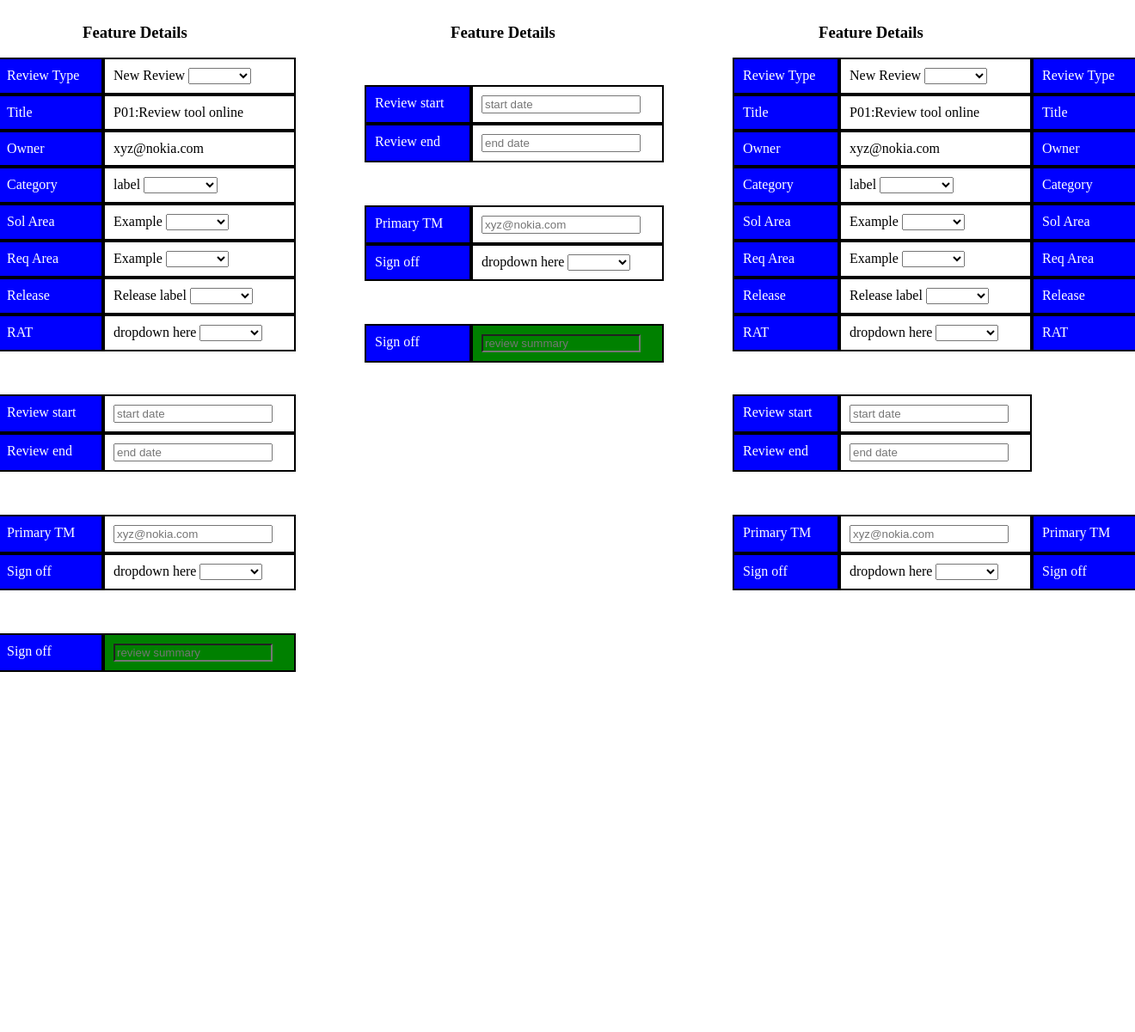
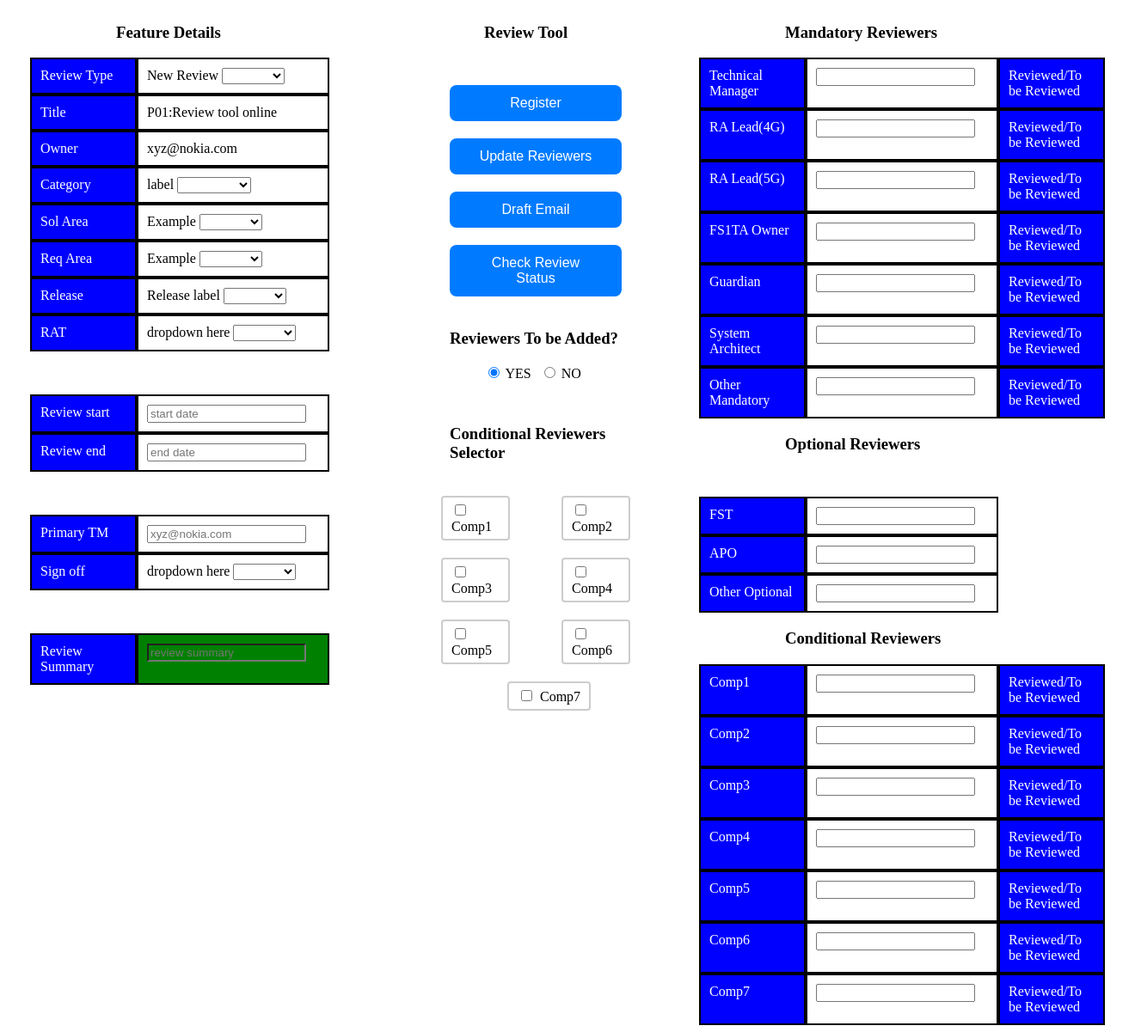
Before and after one commit to fs0toolkit/FSOtoolkit_page, a Flask app: template fs0review/fs0review/website/templates/review+tool.html in a window 1320 px wide. Shown: the whole page at 86% size. Before the commit the page ends 782 px from the top, so only its background shows below. Run offline with Flask 3, Linux system fonts and the light colour scheme; the template is opened without the code that fills it, so the values that code supplies are empty.

Commit message:
review page front end

```diff
--- a/fs0review/fs0review/website/templates/review+tool.html
+++ b/fs0review/fs0review/website/templates/review+tool.html
@@ -162,7 +162,7 @@
             <div class="container-fluid" style="margin-top:50px">
                 <div class="container">
                     <div class="text-box">
-                        Sign off
+                        Review Summary
                     </div>
                     <div class="content review">
                         <input type="email" placeholder="review summary" class="input" id="reviewSummaryInput" style="background-color:green">
@@ -174,242 +174,285 @@
 
 
         <div class="column2">
-            <h3 style="padding-left:100px">Feature Details</h3>
+            <h3 style="padding-left:100px">Review Tool</h3>
 
             <div class="container-fluid" style="margin-top:50px">
+                <div class="container" style="padding-left:60px">
+                    <button class="btn btn-primary" id="registerButton">Register</button>
+
+                </div>
+                <div class="container" style="padding-left:60px">
+                    <button class="btn btn-primary" id="registerButton">Update Reviewers</button>
+
+                </div>
+                <div class="container" style="padding-left:60px">
+                    <button class="btn btn-primary" id="registerButton">Draft Email</button>
+
+                </div>
+                <div class="container" style="padding-left:60px">
+                    <button class="btn btn-primary" id="registerButton">Check Review Status</button>
+
+                </div>
+                <h3 style="padding-left:60px">Reviewers To be Added?</h3>
+                <div class="radio-group" style="padding-left: 100px;">
+                    <label>
+                      <input type="radio" name="option" checked> YES
+                    </label>
+                    <label>
+                      <input type="radio" name="option"> NO
+                    </label>
+
+                </div>
+            </div>
+
+            <div class="container-fluid" style="margin-top:50px">
+                <h3 style="padding-left:60px">Conditional Reviewers Selector</h3>
+                <div class="container">
+                    <div class="checkbox-group">
+                        <label>
+                          <input type="checkbox"> Comp1
+                        </label>
+                        <label>
+                          <input type="checkbox"> Comp2
+                        </label>
+                    </div>
+                </div>
+                <div class="container">
+                    <div class="checkbox-group">
+                        <label>
+                          <input type="checkbox"> Comp3
+                        </label>
+                        <label>
+                          <input type="checkbox"> Comp4
+                        </label>
+                    </div>
+                </div>
+                <div class="container">
+                    <div class="checkbox-group">
+                        <label>
+                          <input type="checkbox"> Comp5
+                        </label>
+                        <label>
+                          <input type="checkbox"> Comp6
+                        </label>
+                    </div>
+                </div>
+                <div class="container">
+                    <div class="checkbox-group" style="padding-left:77px">
+                        <label>
+                          <input type="checkbox"> Comp7
+                        </label>
+
+                    </div>
+                </div>
+            </div>
+
+
+        </div>
+
+        <div class="column3">
+            <h3 style="padding-left:100px">Mandatory Reviewers</h3>
+            <div class="container-fluid">
                 <div class="container">
                     <div class="text-box">
-                        Review start
+                        Technical Manager
                     </div>
                     <div class="content">
-                        <input type="start date" placeholder="start date" class="input" id="startDateInput2">
+                        <input type="start date" placeholder="" class="input" id="startDateInput">
+                    </div>
+                    <div class="text-box">
+                        Reviewed/To be Reviewed
                     </div>
                 </div>
                 <div class="container">
                     <div class="text-box">
-                        Review end
+                        RA Lead(4G)
                     </div>
                     <div class="content">
-                        <input type="end date" placeholder="end date" class="input" id="endDateInput2">
-                    </div>
-                </div>
-            </div>
-
-            <div class="container-fluid" style="margin-top:50px">
-                <div class="container">
-                    <div class="text-box">
-                        Primary TM
-                    </div>
-                    <div class="content">
-                        <input type="email" placeholder="xyz@nokia.com" class="input" id="primaryTMInput2">
-                    </div>
-                </div>
-                <div class="container">
-                    <div class="text-box">
-                        Sign off
-                    </div>
-                    <div class="content">
-                        <label for="dropdown8">dropdown here</label>
-                        <select id="dropdown8">
-                        <option value=""></option>
-                        <option value="option1">Option 1</option>
-                        <option value="option2">Option 2</option>
-                        <option value="option3">Option 3</option>
-                    </select>
-                    </div>
-                </div>
-            </div>
-
-            <div class="container-fluid" style="margin-top:50px">
-                <div class="container">
-                    <div class="text-box">
-                        Sign off
-                    </div>
-                    <div class="content review">
-                        <input type="email" placeholder="review summary" class="input" id="reviewSummaryInput2" style="background-color:green">
-                    </div>
-                </div>
-            </div>
-        </div>
-
-        <div class="column3">
-            <h3 style="padding-left:100px">Feature Details</h3>
-            <div class="container-fluid">
-                <div class="container">
-                    <div class="text-box">
-                        Review Type
-                    </div>
-                    <div class="content">
-                        <label for="dropdown1">New Review</label>
-                        <select id="dropdown1">
-                        <option value=""></option>
-                        <option value="option1">Option 1</option>
-                        <option value="option2">Option 2</option>
-                        <option value="option3">Option 3</option>
-                    </select>
+                        <input type="start date" placeholder="" class="input" id="startDateInput">
                     </div>
                     <div class="text-box">
-                        Review Type
-                    </div>
-                </div>
-                <div class="container">
-                    <div class="text-box">
-                        Title
-                    </div>
-                    <div class="content">
-                        P01:Review tool online
-                    </div>
-                    <div class="text-box">
-                        Title
+                        Reviewed/To be Reviewed
                     </div>
                 </div>
 
                 <div class="container">
                     <div class="text-box">
-                        Owner
+                        RA Lead(5G)
                     </div>
                     <div class="content">
-                        xyz@nokia.com
+                        <input type="start date" placeholder="" class="input" id="startDateInput">
+
                     </div>
                     <div class="text-box">
-                        Owner
+                        Reviewed/To be Reviewed
                     </div>
                 </div>
                 <div class="container">
                     <div class="text-box">
-                        Category
+                        FS1TA Owner
                     </div>
                     <div class="content">
-                        <label for="dropdown2">label </label>
-                        <select id="dropdown2">
-                        <option value=""></option>
-                        <option value="option1">Operability</option>
-                        <option value="option2">Option 2</option>
-                        <option value="option3">Option 3</option>
-                    </select>
+                        <input type="start date" placeholder="" class="input" id="startDateInput">
+
                     </div>
                     <div class="text-box">
-                        Category
+                        Reviewed/To be Reviewed
                     </div>
                 </div>
                 <div class="container">
                     <div class="text-box">
-                        Sol Area
+                        Guardian
                     </div>
                     <div class="content">
-                        <label for="dropdown3">Example</label>
-                        <select id="dropdown3">
-                        <option value=""></option>
-                        <option value="option1">Option 1</option>
-                        <option value="option2">Option 2</option>
-                        <option value="option3">Option 3</option>
-                    </select>
+                        <input type="start date" placeholder="" class="input" id="startDateInput">
+
                     </div>
                     <div class="text-box">
-                        Sol Area
+                        Reviewed/To be Reviewed
                     </div>
                 </div>
                 <div class="container">
                     <div class="text-box">
-                        Req Area
+                        System Architect
                     </div>
                     <div class="content">
-                        <label for="dropdown4">Example</label>
-                        <select id="dropdown4">
-                        <option value=""></option>
-                        <option value="option1">Option 1</option>
-                        <option value="option2">Option 2</option>
-                        <option value="option3">Option 3</option>
-                    </select>
+                        <input type="start date" placeholder="" class="input" id="startDateInput">
+
                     </div>
                     <div class="text-box">
-                        Req Area
+                        Reviewed/To be Reviewed
                     </div>
                 </div>
                 <div class="container">
                     <div class="text-box">
-                        Release
+                        Other Mandatory
                     </div>
                     <div class="content">
-                        <label for="dropdown5">Release label</label>
-                        <select id="dropdown5">
-                        <option value=""></option>
-                        <option value="option1">Option 1</option>
-                        <option value="option2">Option 2</option>
-                        <option value="option3">Option 3</option>
-                    </select>
+                        <input type="start date" placeholder="" class="input" id="startDateInput">
+
                     </div>
                     <div class="text-box">
-                        Release
+                        Reviewed/To be Reviewed
                     </div>
                 </div>
-                <div class="container">
-                    <div class="text-box">
-                        RAT
-                    </div>
-                    <div class="content">
-                        <label for="dropdown6">dropdown here</label>
-                        <select id="dropdown6">
-                        <option value=""></option>
-                        <option value="option1">Option 1</option>
-                        <option value="option2">Option 2</option>
-                        <option value="option3">Option 3</option>
-                    </select>
-                    </div>
-                    <div class="text-box">
-                        RAT
-                    </div>
-                </div>
+
             </div>
+            <h3 style="padding-left:100px"> Optional Reviewers</h3>
             <div class="container-fluid" style="margin-top:50px">
                 <div class="container">
                     <div class="text-box">
-                        Review start
+                        FST
                     </div>
                     <div class="content">
-                        <input type="start date" placeholder="start date" class="input" id="startDateInput">
+                        <input type="start date" placeholder="" class="input" id="startDateInput">
                     </div>
 
                 </div>
                 <div class="container">
                     <div class="text-box">
-                        Review end
+                        APO
                     </div>
                     <div class="content">
-                        <input type="end date" placeholder="end date" class="input" id="endDateInput">
+                        <input type="end date" placeholder="" class="input" id="endDateInput">
+                    </div>
+                </div>
+                <div class="container">
+                    <div class="text-box">
+                        Other Optional
+                    </div>
+                    <div class="content">
+                        <input type="end date" placeholder="" class="input" id="endDateInput">
                     </div>
                 </div>
             </div>
 
-            <div class="container-fluid" style="margin-top:50px">
+            <div class="container-fluid">
+                <h3 style="padding-left:100px">Conditional Reviewers</h3>
                 <div class="container">
                     <div class="text-box">
-                        Primary TM
+                        Comp1
                     </div>
                     <div class="content">
-                        <input type="email" placeholder="xyz@nokia.com" class="input" id="primaryTMInput">
+                        <input type="start date" placeholder="" class="input" id="startDateInput">
                     </div>
                     <div class="text-box">
-                        Primary TM
+                        Reviewed/To be Reviewed
                     </div>
                 </div>
                 <div class="container">
                     <div class="text-box">
-                        Sign off
+                        Comp2
                     </div>
                     <div class="content">
-                        <label for="dropdown7">dropdown here</label>
-                        <select id="dropdown7">
-						<option value=""></option>
-						<option value="option1">Option 1</option>
-						<option value="option2">Option 2</option>
-						<option value="option3">Option 3</option>
-					</select>
+                        <input type="start date" placeholder="" class="input" id="startDateInput">
                     </div>
                     <div class="text-box">
-                        Sign off
+                        Reviewed/To be Reviewed
                     </div>
                 </div>
+
+                <div class="container">
+                    <div class="text-box">
+                        Comp3
+                    </div>
+                    <div class="content">
+                        <input type="start date" placeholder="" class="input" id="startDateInput">
+
+                    </div>
+                    <div class="text-box">
+                        Reviewed/To be Reviewed
+                    </div>
+                </div>
+                <div class="container">
+                    <div class="text-box">
+                        Comp4
+                    </div>
+                    <div class="content">
+                        <input type="start date" placeholder="" class="input" id="startDateInput">
+
+                    </div>
+                    <div class="text-box">
+                        Reviewed/To be Reviewed
+                    </div>
+                </div>
+                <div class="container">
+                    <div class="text-box">
+                        Comp5
+                    </div>
+                    <div class="content">
+                        <input type="start date" placeholder="" class="input" id="startDateInput">
+
+                    </div>
+                    <div class="text-box">
+                        Reviewed/To be Reviewed
+                    </div>
+                </div>
+                <div class="container">
+                    <div class="text-box">
+                        Comp6
+                    </div>
+                    <div class="content">
+                        <input type="start date" placeholder="" class="input" id="startDateInput">
+
+                    </div>
+                    <div class="text-box">
+                        Reviewed/To be Reviewed
+                    </div>
+                </div>
+                <div class="container">
+                    <div class="text-box">
+                        Comp7
+                    </div>
+                    <div class="content">
+                        <input type="start date" placeholder="" class="input" id="startDateInput">
+
+                    </div>
+                    <div class="text-box">
+                        Reviewed/To be Reviewed
+                    </div>
+                </div>
+
             </div>
 
 
--- a/fs0review/fs0review/website/templates/styles.css
+++ b/fs0review/fs0review/website/templates/styles.css
@@ -38,3 +38,56 @@
   margin-left:40px;
   margin-right:40px;
 }
+
+.btn {
+  width:200px;
+  padding: 12px 24px;
+  font-size: 16px;
+  border-radius: 8px;
+  cursor: pointer;
+  margin-bottom: 20px;
+}
+
+.btn-primary {
+  background-color: #007bff;
+  color: #fff;
+  border: none;
+  margin-right: 10px;
+}
+
+.btn-primary:hover {
+  background-color: #0069d9;
+}
+
+.btn-primary:active {
+  background-color: #0056b3;
+}
+.radio-group {
+  display: flex;
+  gap: 10px;
+
+}
+
+.checkbox-group {
+  display: flex;
+  gap: 10px;
+  justify-content:center;
+}
+
+.checkbox-group label {
+  display: inline-block;
+  border: 2px solid #ccc;
+  padding: 5px 10px;
+  border-radius: 4px;
+  margin-left:50px;
+  margin-top:20px;
+}
+
+.checkbox-group label input[type="checkbox"] {
+  margin-right: 5px;
+}
+
+.checkbox-group label input[type="checkbox"]:checked {
+  background-color: #007bff;
+  color: #fff;
+}
```
